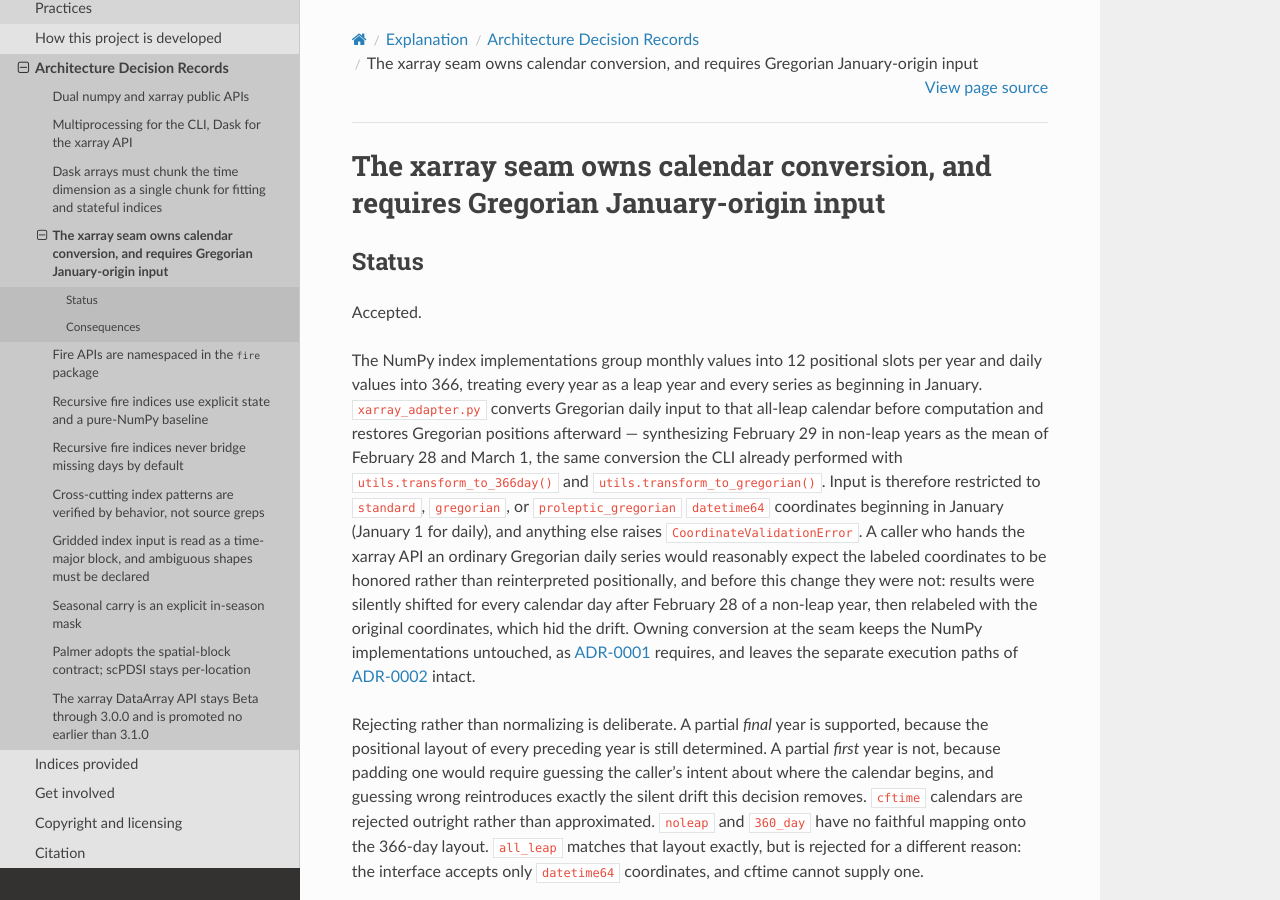
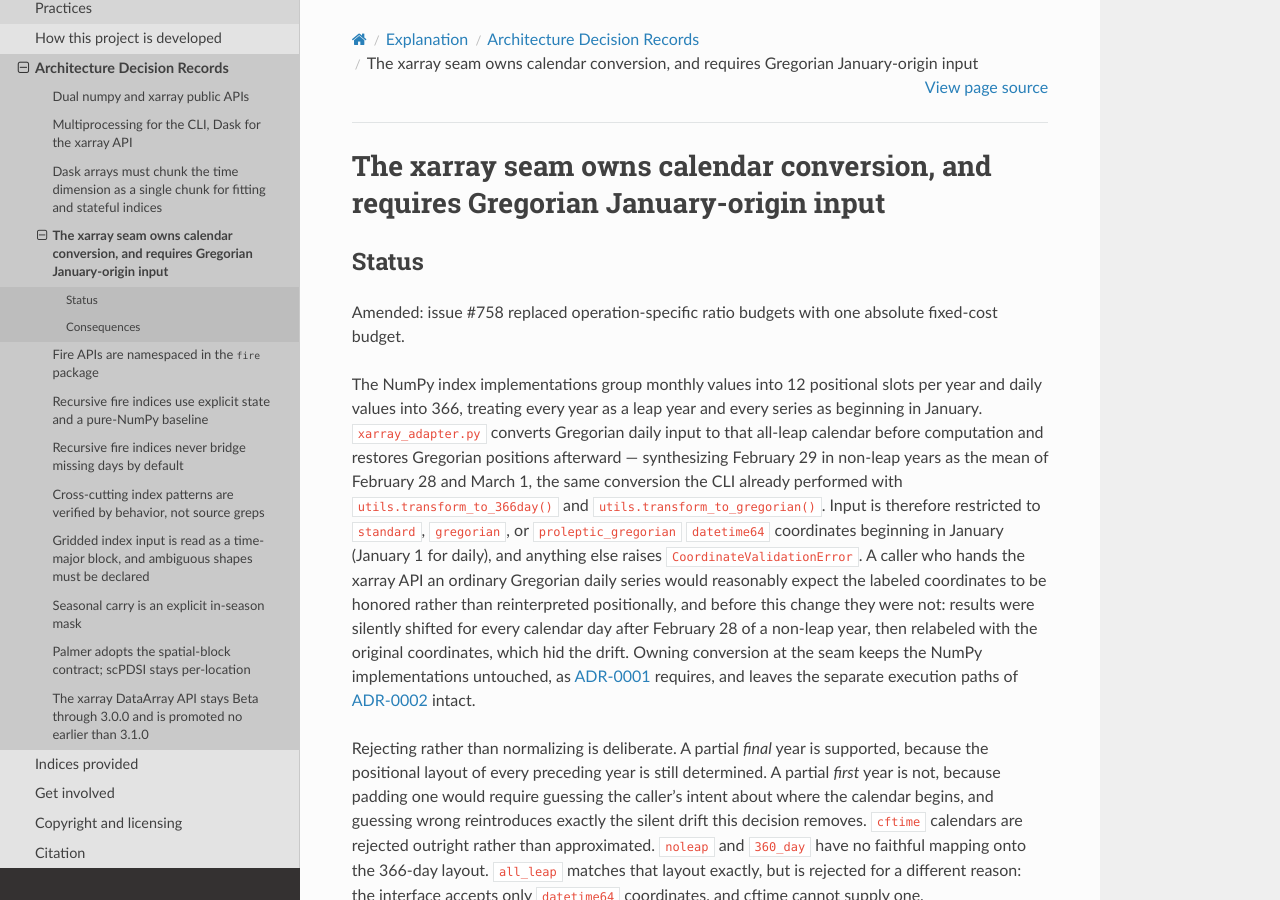
Before and after one commit to monocongo/climate_indices, a Sphinx documentation site: the page built from docs/adr/0004-xarray-calendar-semantics.md, in a window 1280 px wide and 900 px high. Built offline with Sphinx 7.4.7 and the Read the Docs theme 3.1.0, drawn with Linux system fonts in a browser that asks for light colours.

Commit message:
docs(adr): mark xarray calendar record amended

```diff
--- a/docs/adr/0004-xarray-calendar-semantics.md
+++ b/docs/adr/0004-xarray-calendar-semantics.md
@@ -2,7 +2,7 @@
 
 ## Status
 
-Accepted.
+Amended: issue #758 replaced operation-specific ratio budgets with one absolute fixed-cost budget.
 
 The NumPy index implementations group monthly values into 12 positional slots per year and daily
 values into 366, treating every year as a leap year and every series as beginning in January.
```
